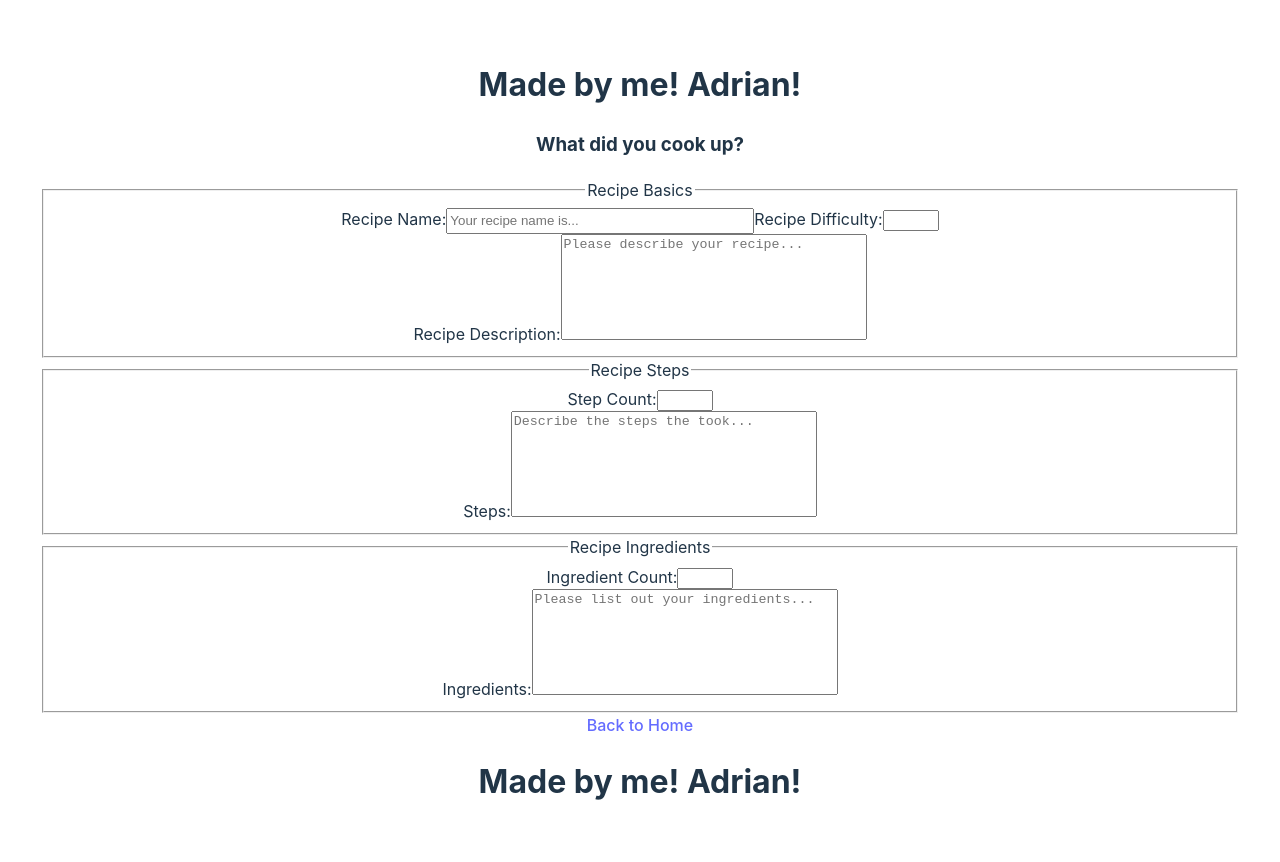
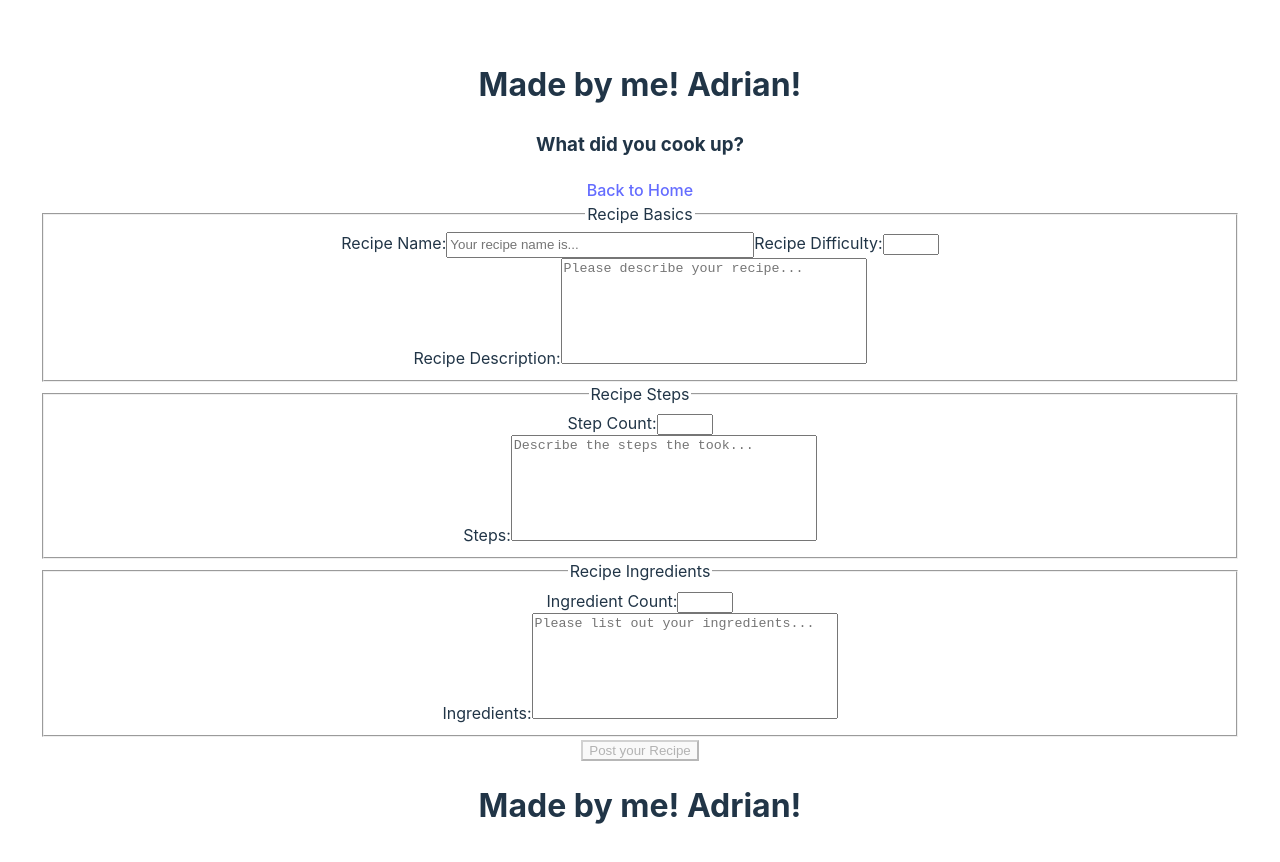
Before and after one commit to frausto98/culinaryConnections-React, a React (Vite) app in the folder client/: page /recipe-form in a window 1280 px wide. Shown: the top 862 px of the page. Built offline with nearby package versions, Linux system fonts and the light colour scheme.

Commit message:
added button to submit. it appears everything works so far, except the form doesnt submit because the input values containting numbers are being submitted and strings and thus isnt being accepted to post. need to pop of the quotation marks for the numbered values

```diff
--- a/client/src/components/SignUp.jsx
+++ b/client/src/components/SignUp.jsx
@@ -30,7 +30,7 @@ const SignupForm = () => {
             Auth.login(data.addUser.token);
         } catch (err) {
             console.error(err);
-            //setShowAlert(true);
+            alert(err)
         }
 
         setUserFormData({
--- a/client/src/pages/RecipeForm.jsx
+++ b/client/src/pages/RecipeForm.jsx
@@ -66,7 +66,10 @@ const RecipeForm = () => {
                 <h3>What did you cook up?</h3>
             </div>
             <div>
-                <form>
+                <Link className="linkBtn" to='/home'>Back to Home</Link>
+            </div>
+            <div>
+                <form onSubmit={handleFormSubmit}>
                     <fieldset>
                         <legend>Recipe Basics</legend>
                         <label>
@@ -76,8 +79,8 @@ const RecipeForm = () => {
                                 name="recipeName"
                                 id="recipeName"
                                 placeholder="Your recipe name is..."
-                                //value
-                                //onChange
+                                value={recipeFormData.recipeName}
+                                onChange={handleInputChange}
                                 style={styles.input}
                                 required />
                         </label>
@@ -87,8 +90,8 @@ const RecipeForm = () => {
                                 type="number" max={10} min={0}
                                 name="recipeDifficulty"
                                 id="recipeDifficulty"
-                                //value
-                                //onChange
+                                value={recipeFormData.recipeDifficulty}
+                                onChange={handleInputChange}
                                 required />
                         </label>
                         <br />
@@ -98,10 +101,10 @@ const RecipeForm = () => {
                                 name="recipeDescription"
                                 id="recipeDescription"
                                 placeholder="Please describe your recipe..."
-                                //value
-                                //onChange
+                                value={recipeFormData.recipeDescription}
+                                onChange={handleInputChange}
                                 style={styles.textArea}
-                                required>
+                                required >
                             </textarea>
                         </label>
                     </fieldset>
@@ -110,11 +113,11 @@ const RecipeForm = () => {
                         <label>
                             Step Count:
                             <input
-                                type="number" max={10} min={0}
+                                type="number" max={20} min={0}
                                 name="stepCount"
                                 id="stepCount"
-                                //value
-                                //onChange
+                                value={recipeFormData.stepCount}
+                                onChange={handleInputChange}
                                 required />
                         </label>
                         <br />
@@ -124,10 +127,10 @@ const RecipeForm = () => {
                                 name="steps"
                                 id="steps"
                                 placeholder="Describe the steps the took..."
-                                //value
-                                //onChange
+                                value={recipeFormData.steps}
+                                onChange={handleInputChange}
                                 style={styles.textArea}
-                                required>
+                                required >
                             </textarea>
                         </label>
                     </fieldset>
@@ -136,11 +139,11 @@ const RecipeForm = () => {
                         <label>
                             Ingredient Count:
                             <input
-                                type="number" max={10} min={0}
+                                type="number" max={40} min={0}
                                 name="ingredientCount"
                                 id="ingredientCount"
-                                //value
-                                //onChange
+                                value={recipeFormData.ingredientCount}
+                                onChange={handleInputChange}
                                 required />
                         </label>
                         <br />
@@ -150,18 +153,27 @@ const RecipeForm = () => {
                                 name="ingredients"
                                 id="ingredients"
                                 placeholder="Please list out your ingredients..."
-                                //value
-                                //onChange
+                                value={recipeFormData.ingredients}
+                                onChange={handleInputChange}
                                 style={styles.textArea}
-                                required>
+                                required >
                             </textarea>
                         </label>
                     </fieldset>
+                    <button
+                    type='submit'
+                    disabled={!(recipeFormData.recipeName &&
+                        recipeFormData.recipeDifficulty &&
+                        recipeFormData.recipeDescription &&
+                        recipeFormData.stepCount &&
+                        recipeFormData.steps &&
+                        recipeFormData.ingredientCount &&
+                        recipeFormData.ingredients)}>
+                        Post your Recipe
+                    </button>
                 </form>
             </div>
-            <div>
-                <Link className="linkBtn" to='/home'>Back to Home</Link>
-            </div>
+
         </>
     )
 };
```
